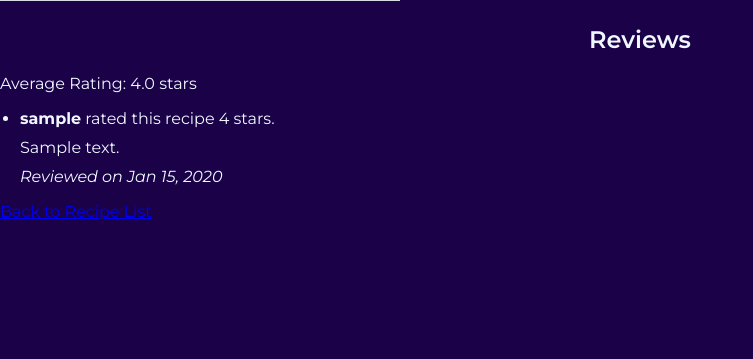
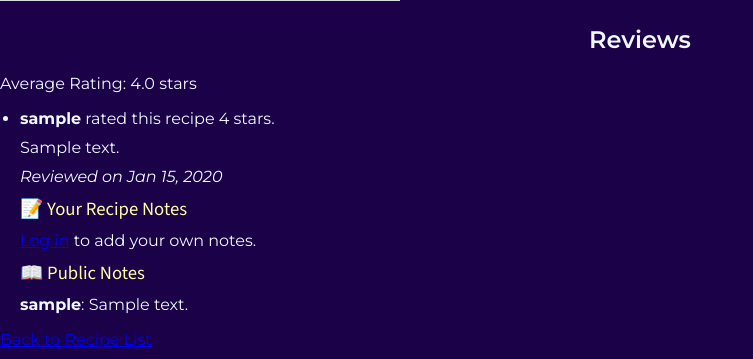
Before and after one commit to abirodriguez72/Sprint, a Django app: template catalog/templates/recipes/recipe_details.html in a window 1280 px wide. Shown: the part 711-1070 px from the top of the page, without its empty margins (0-753 px from the left). Before the commit the page ends 932 px from the top, so only its background shows below. Run offline with Django 5.2, Linux system fonts and the light colour scheme; the template is opened without the code that fills it: most values are stand-ins (such as "Sample title", 1, 10 or a date in 2020); grey boxes marked "Sample" are stand-in pictures.

Commit message:
Update recipe_details.html

```diff
--- a/catalog/templates/recipes/recipe_details.html
+++ b/catalog/templates/recipes/recipe_details.html
@@ -46,6 +46,25 @@
         {% empty %}
             <li>No reviews yet.</li>
         {% endfor %}
+
+    <h3>📝 Your Recipe Notes</h3>
+{% if user.is_authenticated %}
+    <form method="POST">
+        {% csrf_token %}
+        {{ form.as_p }}
+        <button type="submit" name="save_note">Save Note</button>
+    </form>
+{% else %}
+    <p><a href="{% url 'login' %}">Log in</a> to add your own notes.</p>
+{% endif %}
+
+<h3>📖 Public Notes</h3>
+{% for note in notes %}
+    <p><strong>{{ note.user.username }}</strong>: {{ note.note }}</p>
+{% empty %}
+    <p>No public notes yet.</p>
+{% endfor %}
+
     </ul>
 
     <p><a href="{% url 'recipe_list' %}">Back to Recipe List</a></p>
```
